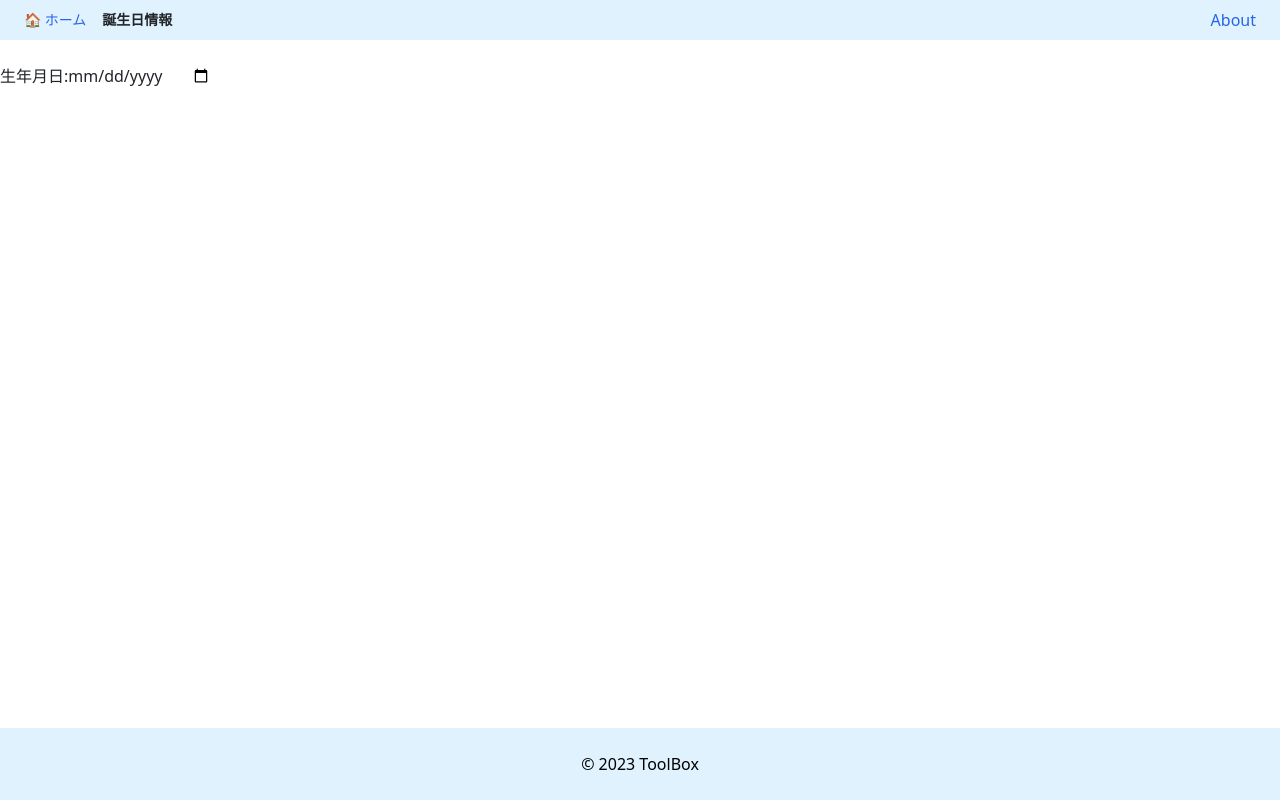
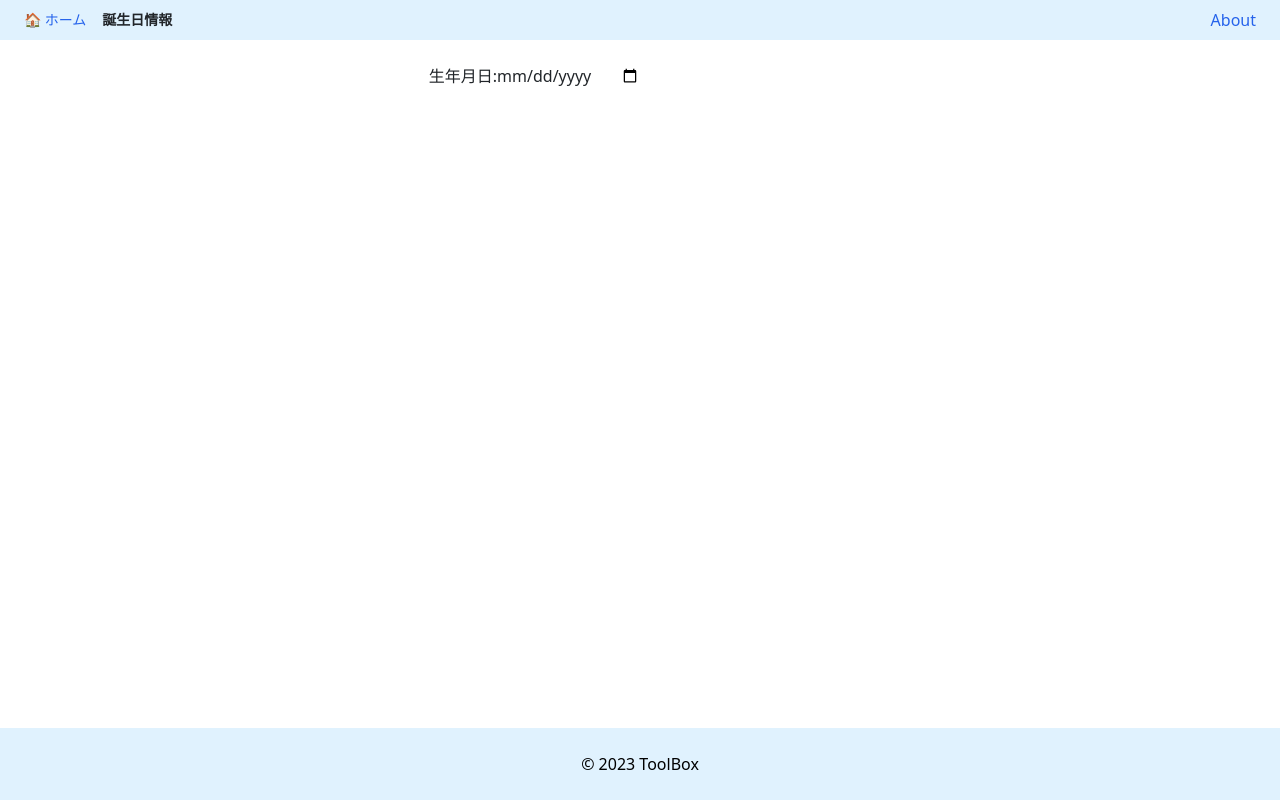
Before and after one commit to foresukecom/toolbox, a Vue app: page /birthdate-info in a window 1280 px wide. Built offline with nearby package versions, Linux system fonts and the light colour scheme; no server answers.

Commit message:
fix: レイアウト修正

```diff
--- a/src/views/BirthdateInfo.vue
+++ b/src/views/BirthdateInfo.vue
@@ -1,5 +1,7 @@
 <template>
   <div>
+    <div style="display: flex; justify-content: center;">
+      <div style="width: 33%;">
         <label>生年月日: </label>
         <input type="date" v-model="birthdate" @change="calculate()" />
         <div v-if="result">
@@ -18,9 +20,6 @@
             :text="`${result.highSchoolAdmissionYear}年4月〜${result.highSchoolGraduationYear}年3月
                                                                 (${toJapaneseEra(result.highSchoolAdmissionYear)}年4月〜${toJapaneseEra(result.highSchoolGraduationYear)}年3月)`"
             :showCopyButton="false" />
-      <InfoCard title="大学" :text="`${result.universityAdmissionYear}年4月〜${result.universityGraduationYear}年3月
-        (${toJapaneseEra(result.universityAdmissionYear)}年4月〜${toJapaneseEra(result.universityGraduationYear)}年3月)`"
-        :showCopyButton="false" />
           <label>大学・専門学校の制度: </label>
           <select v-model="universityDuration" @change="calculate()">
             <option value="2">2年制</option>
@@ -28,6 +27,11 @@
             <option value="4" selected>4年制</option>
             <option value="6">6年制（大学院含む）</option>
           </select>
+
+          <InfoCard title="大学"
+            :text="`${result.universityAdmissionYear}年4月〜${result.universityGraduationYear}年3月
+                                          (${toJapaneseEra(result.universityAdmissionYear)}年4月〜${toJapaneseEra(result.universityGraduationYear)}年3月)`"
+            :showCopyButton="false" />
 
 
           <InfoCard title="社会人歴" :text="result.workExperience.toString() + ' 年'" :showCopyButton="false" />
@@ -39,6 +43,8 @@
           <InfoCard title="白寿年" :text="result.hakujuYear.toString()" :showCopyButton="false" />
           <InfoCard title="傘寿年" :text="result.sanjuYear.toString()" :showCopyButton="false" />
           <InfoCard title="古希年" :text="result.kokiYear.toString()" :showCopyButton="false" />
+        </div>
+      </div>
     </div>
   </div>
 </template>
```
Lines whose indentation alone changed are shown as unchanged.
